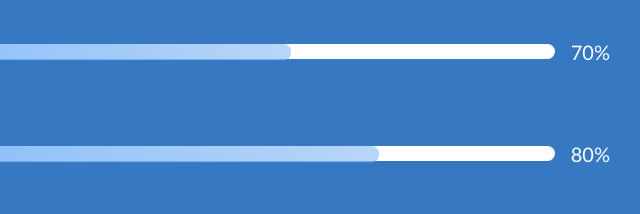
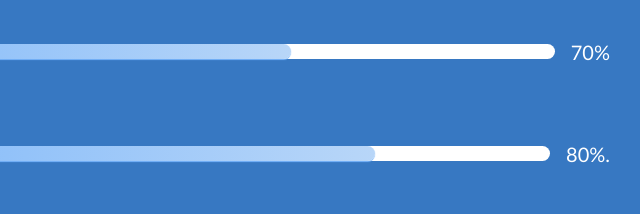
Before and after one commit to rafialfian10/rafialfian10, a plain HTML site: page index.html in a window 1280 px wide. Shown: the part 1740-1954 px from the top of the page, 530-1170 px from the left. Drawn offline with nearby package versions, Linux system fonts and the light colour scheme.

Commit message:
portofolio

```diff
--- a/index.html
+++ b/index.html
@@ -225,7 +225,7 @@
               <div class="processing d-flex flex-row align-items-center me-3 rounded-5" style="width: 95%; height: 15px;">
                 <div class="processing-bar d-flex justify-content-center align-items-center rounded-5" data-bar="80" style="height: 100%;"></div>
               </div>
-              <p class="fs-5 m-0 d-flex align-items-center">80%</p>
+              <p class="fs-5 m-0 d-flex align-items-center">80%.</p>
             </div>
           </div>
         </div>
```
